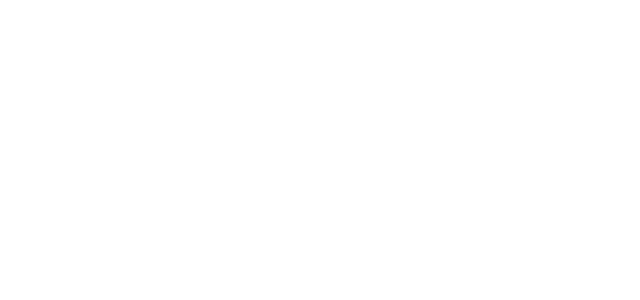
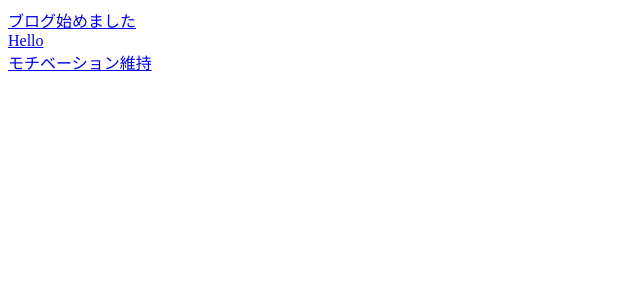
Before and after one commit to yoshiko-yoshiko/Kanei-s-site, a Next.js app: page / in a window 1280 px wide. Shown: the top 300 px of the page, without its empty margins (0-640 px from the left). Built offline with nearby package versions, Linux system fonts and the light colour scheme.

Commit message:
add types && slug

```diff
--- a/package.json
+++ b/package.json
@@ -15,6 +15,7 @@
     "@types/react-dom": "18.0.10",
     "eslint": "8.32.0",
     "eslint-config-next": "13.1.5",
+    "gray-matter": "^4.0.3",
     "next": "13.1.5",
     "react": "18.2.0",
     "react-dom": "18.2.0",
--- a/pages/index.tsx
+++ b/pages/index.tsx
@@ -1,3 +1,37 @@
-export default function Home() {
-  return <></>;
+import fs from "fs";
+import matter from "gray-matter";
+import Link from "next/link";
+import { frontMatter } from "@/types/types";
+
+export const getStaticProps = () => {
+  const files = fs.readdirSync("posts/blog");
+  const posts = files.map((fileName) => {
+    const slug = fileName.replace(/\.md$/, "");
+    const fileContent = fs.readFileSync(`posts/blog/${fileName}`, "utf-8");
+    const { data } = matter(fileContent);
+
+    return {
+      frontMatter: data,
+      slug,
+    };
+  });
+  return {
+    props: {
+      posts,
+    },
+  };
+};
+
+export default function Home({ posts }) {
+  return (
+    <div className="my-8">
+      {posts.map((post) => (
+        <div key={post.slug}>
+          <Link href={`/post/${post.slug}`}>
+            <>{post.frontMatter.title}</>
+          </Link>
+        </div>
+      ))}
+    </div>
+  );
 }
--- /dev/null
+++ b/posts/blog/first-blog.md
@@ -0,0 +1,9 @@
+---
+title: "ブログ始めました"
+date: "2023-01-30"
+description: "最初のテスト。"
+---
+
+## 技術スタック
+
+NEXT.js を使用しています。他には Tailwindcss を使っています。
--- /dev/null
+++ b/posts/blog/sard-blog.md
@@ -0,0 +1,9 @@
+---
+title: "Hello"
+date: "2023-02-09"
+description: "tester"
+---
+
+## 佐土原豊
+
+転売小僧
--- /dev/null
+++ b/posts/blog/second-blog.md
@@ -0,0 +1,9 @@
+---
+title: "モチベーション維持"
+date: "2023-02-09"
+description: "怖いね"
+---
+
+## 学校に行きたいと思いたくない。
+
+ゆたぼん化だね
--- /dev/null
+++ b/types/types.ts
@@ -0,0 +1,5 @@
+export type frontMatter = {
+  title: string;
+  date: string;
+  description: string;
+};
```
Also changed, not shown: 1 other file (tests, documents, lock files or other folders).
